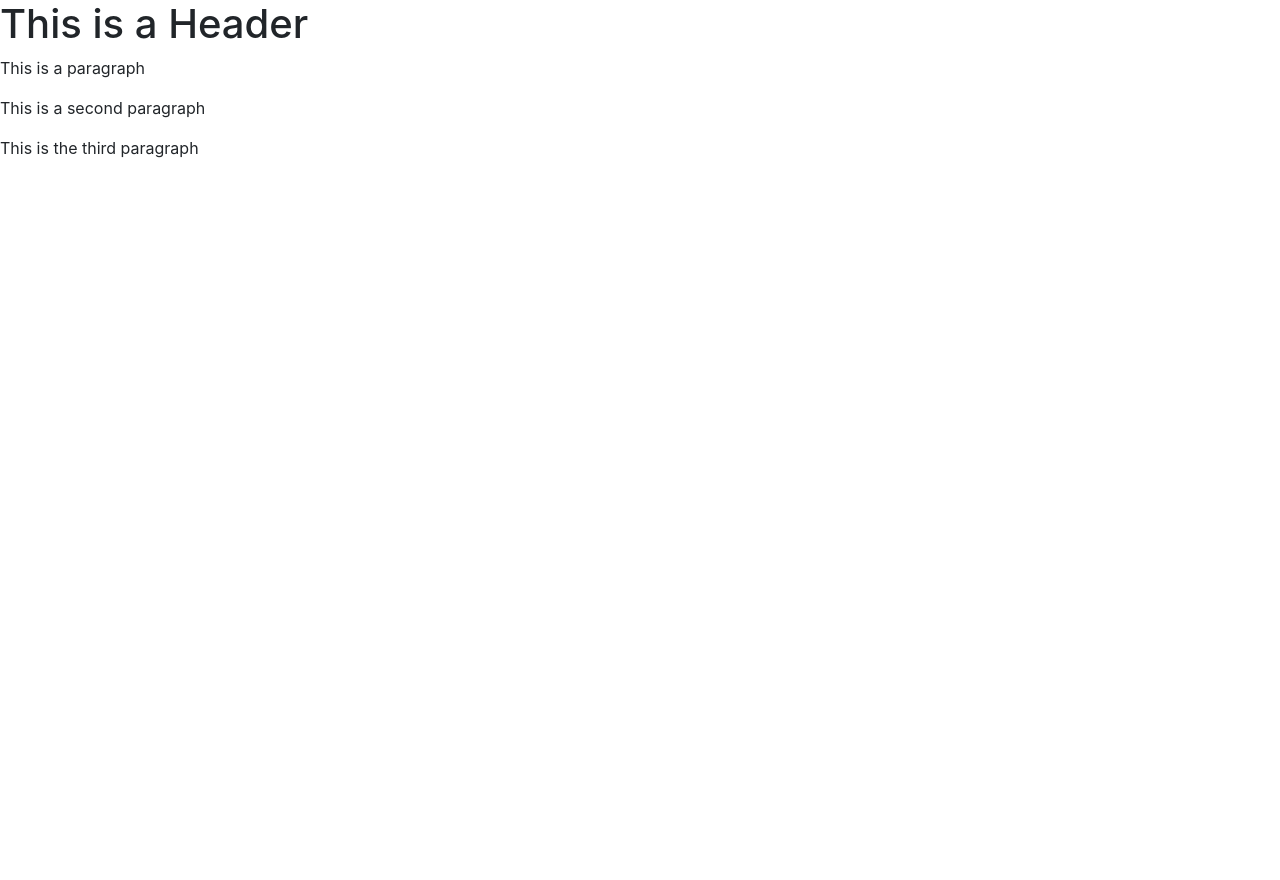
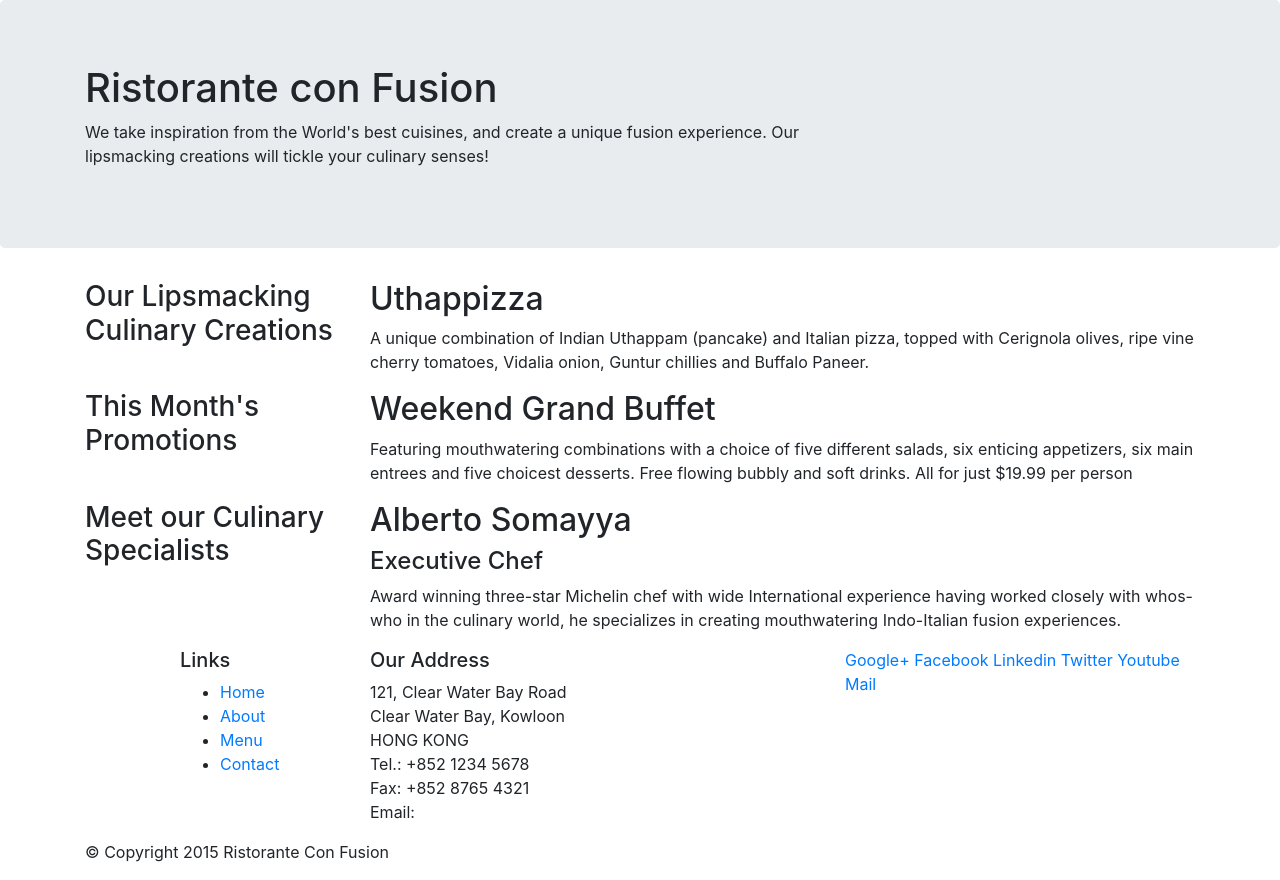
Before and after one commit to PatriziaT/git-test, a website: page index.html in a window 1280 px wide. Before the commit the page ends 800 px from the top, so only its background shows below. Drawn offline with nearby package versions, Linux system fonts and the light colour scheme.

Commit message:
bootstrap grid part1

```diff
--- a/index.html
+++ b/index.html
@@ -11,11 +11,92 @@
    </head>
 
    <body>
-      <h1>This is a Header</h1>
-      <p>This is a paragraph</p>
-      <p>This is a second paragraph</p>
-      <p>This is the third paragraph</p>
+        <header class="jumbotron">
+            <div class="container">
+                <div class="row">
+                    <div class="col-12 col-sm-8">
+                     <h1>Ristorante con Fusion</h1>
+                        <p>We take inspiration from the World's best cuisines, and create a unique fusion experience. Our lipsmacking creations will tickle your culinary senses!</p>
+                    </div>
+                    <div class="col col-sm">
 
+                    </div>
+                </div>
+            </div>
+        </header>
+
+        <div class="container">
+            <div class="row">
+                <div class="col-sm-4 push-sm-8 col-md-3 push-md-9">
+                    <h3>Our Lipsmacking Culinary Creations</h3>
+                </div>
+                <div class="col-sm pull-sm-4 col-md pull-md-3">
+                    <h2>Uthappizza</h2>
+                    <p>A unique combination of Indian Uthappam (pancake) and Italian pizza, topped with Cerignola olives, ripe vine cherry tomatoes, Vidalia onion, Guntur chillies and Buffalo Paneer.</p>
+                </div>
+             </div>
+
+            <div class="row">
+                <div class="col-sm-4 col-md-3">
+                    <h3>This Month's Promotions</h3>
+                </div>
+            <div class="col-sm col-md">
+                <h2>Weekend Grand Buffet</h2>
+                <p>Featuring mouthwatering combinations with a choice of five different salads, six enticing appetizers, six main entrees and five choicest desserts. Free flowing bubbly and soft drinks. All for just $19.99 per person</p>
+            </div>
+        </div>
+            <div class="row">
+                <div class="col-sm-4 push-sm-8 col-md-3 push-md-9">
+                    <h3>Meet our Culinary Specialists</h3>
+                </div>
+            <div class="col-sm pull-sm-4 col-md pull-md-3">
+                <h2>Alberto Somayya</h2>
+                <h4>Executive Chef</h4>
+                <p>Award winning three-star Michelin chef with wide International experience having worked closely with whos-who in the culinary world, he specializes in creating mouthwatering Indo-Italian fusion experiences.</p>
+            </div>
+        </div>
+    </div>
+         <footer>
+                <div class="container">
+                    <div class="row">
+                        <div class="col-5 offset-1 col-sm-2">
+                            <h5>Links</h5>
+                            <ul>
+                                <li><a href="#">Home</a></li>
+                                <li><a href="#">About</a></li>
+                                <li><a href="#">Menu</a></li>
+                                <li><a href="#">Contact</a></li>
+                            </ul>
+                        </div>
+                        <div class="col-6 col-sm-5">
+                            <h5>Our Address</h5>
+                            <address>
+                                121, Clear Water Bay Road<br>
+                                Clear Water Bay, Kowloon<br>
+                                HONG KONG<br>
+                                Tel.: +852 1234 5678<br>
+                                Fax: +852 8765 4321<br>
+                                Email: <a href="mailto:confusion@food.net"></a>
+                            </address>
+                         </div>
+                        <div class="col col-sm-4">
+                            <div>
+                                <a href="http://google.com/+">Google+</a>
+                                <a href="https://www.facebook.com/profile.php?id=">Facebook</a>
+                                <a href="https://www.linkedin.com/in/patrizia-trammell-952262b5/">Linkedin</a>
+                                <a href="https://twitter.com">Twitter</a>
+                                <a href="https://www.youtube.com">Youtube</a>
+                                <a href="mailto:">Mail</a>
+                            </div>
+                        </div>
+                </div>
+                <div class="row">
+                    <div class="col-auto">
+                        <p>© Copyright 2015 Ristorante Con Fusion</p>
+                    </div>
+                </div>
+            </div>
+        </footer>
         <!-- jQuery first, then Tether, then Bootstrap JS. Order is important!!-->
         <script src="node_modules/jquery/dist/jquery.min.js"></script>
         <script src="node_modules/tether/dist/js/tether.min.js"></script>
```
